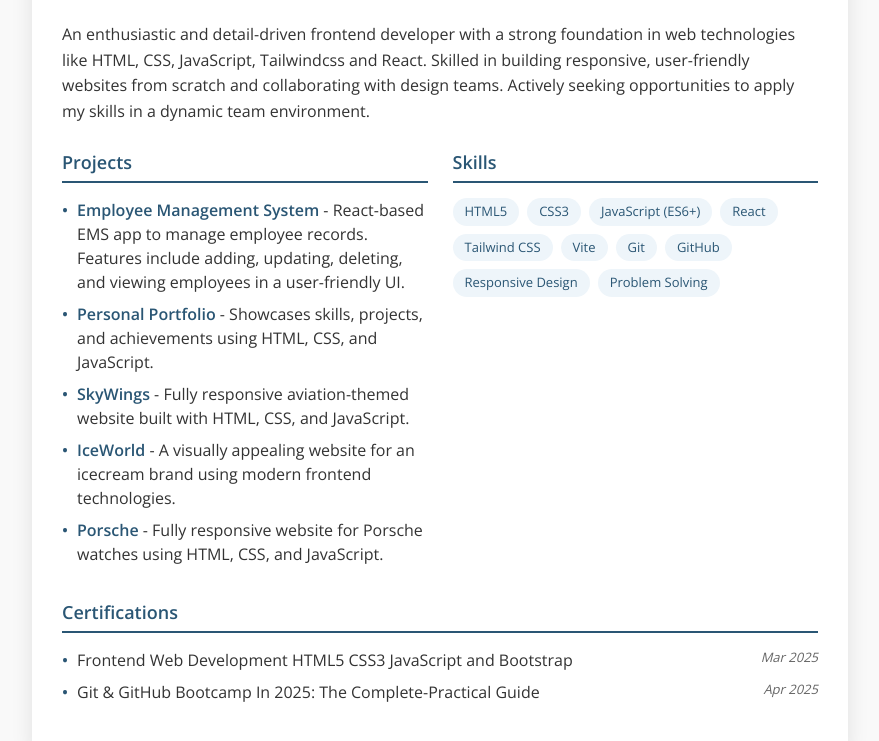
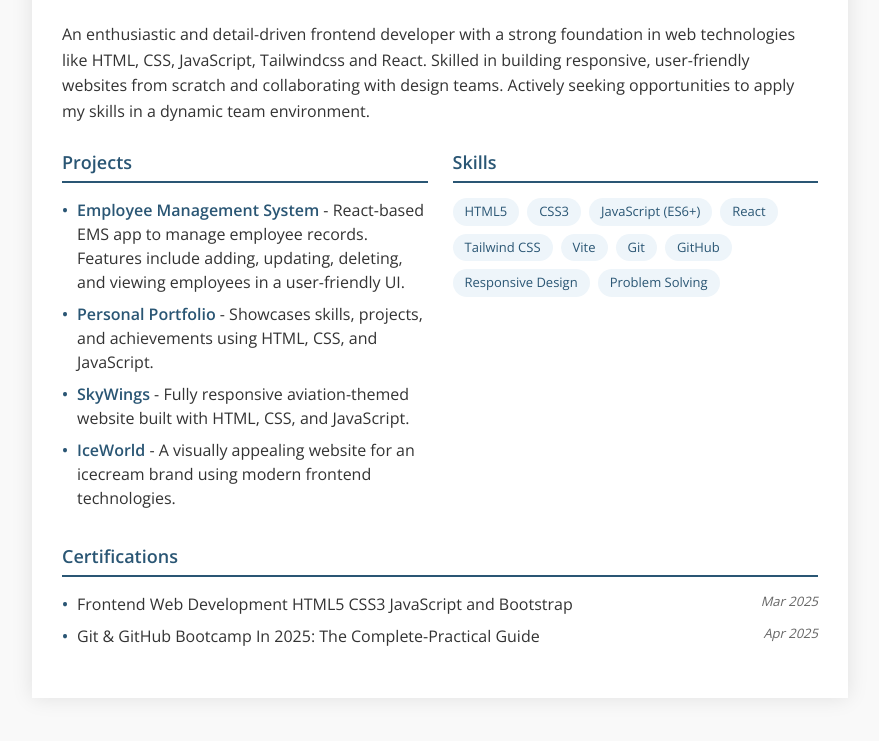
Before and after one commit to Aqsaabbasi2690/cv, a plain HTML site: page index.html in a window 1280 px wide. Shown: the part 207-948 px from the top of the page, without its empty margins (200-1079 px from the left). After the commit the page ends 925 px from the top, so only its background shows below. Drawn offline with nearby package versions, Linux system fonts and the light colour scheme.

Commit message:
Update index.html

```diff
--- a/index.html
+++ b/index.html
@@ -210,7 +210,7 @@
                         <li><strong>Personal Portfolio</strong> - Showcases skills, projects, and achievements using HTML, CSS, and JavaScript.</li>
                         <li><strong>SkyWings</strong> - Fully responsive aviation-themed website built with HTML, CSS, and JavaScript.</li>
                         <li><strong>IceWorld</strong> - A visually appealing website for an icecream brand using modern frontend technologies.</li>
-                        <li><strong>Porsche</strong> - Fully responsive website for Porsche watches using HTML, CSS, and JavaScript.</li>
+
                     </ul>
                 </div>
 
```
